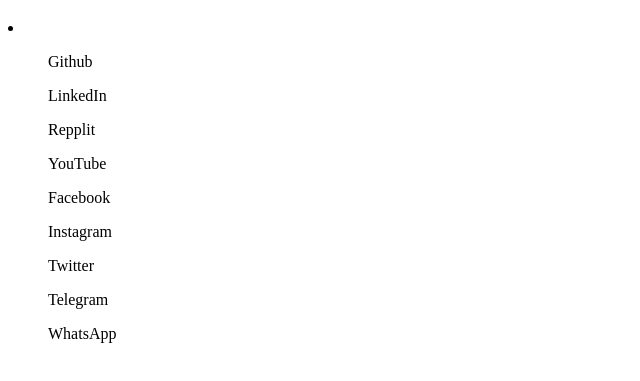
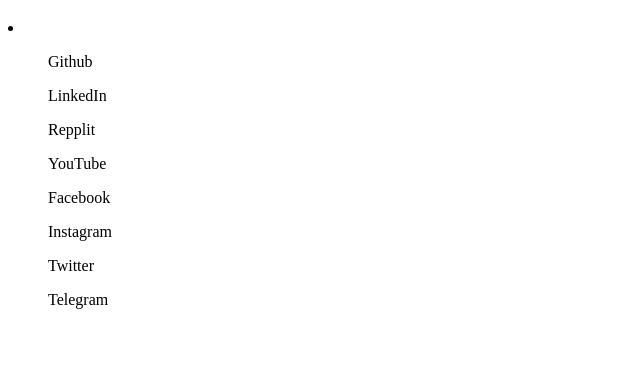
Before and after one commit to 5ukhdev/mystuff, a plain HTML site: page index.html in a window 1280 px wide. Shown: the part 61-442 px from the top of the page, without its empty margins (0-640 px from the left). Drawn offline with Linux system fonts and the light colour scheme.

```diff
--- a/index.html
+++ b/index.html
@@ -16,7 +16,6 @@
         <ul>Instagram</ul>
         <ul>Twitter</ul>
         <ul>Telegram</ul>
-        <ul>WhatsApp</ul>
     </li>
 </body>
 </html>
```
